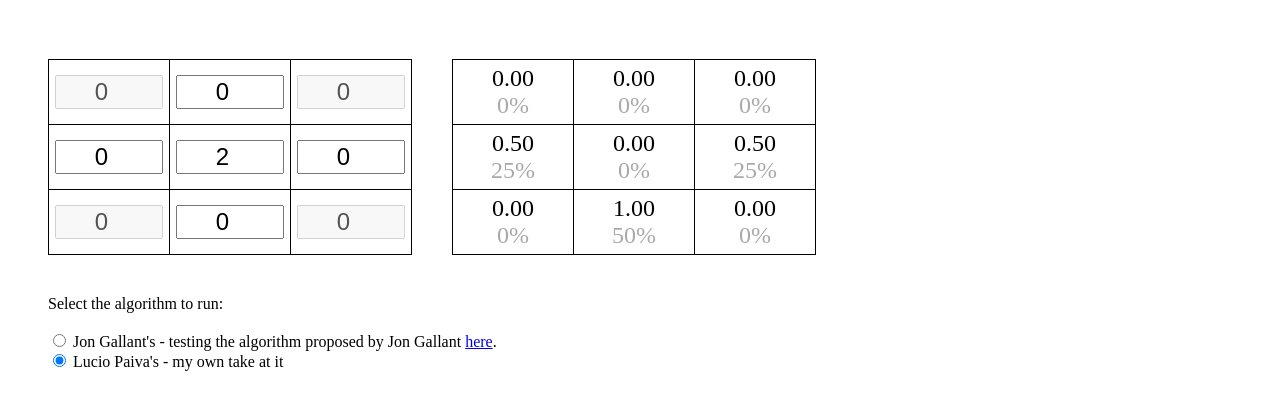
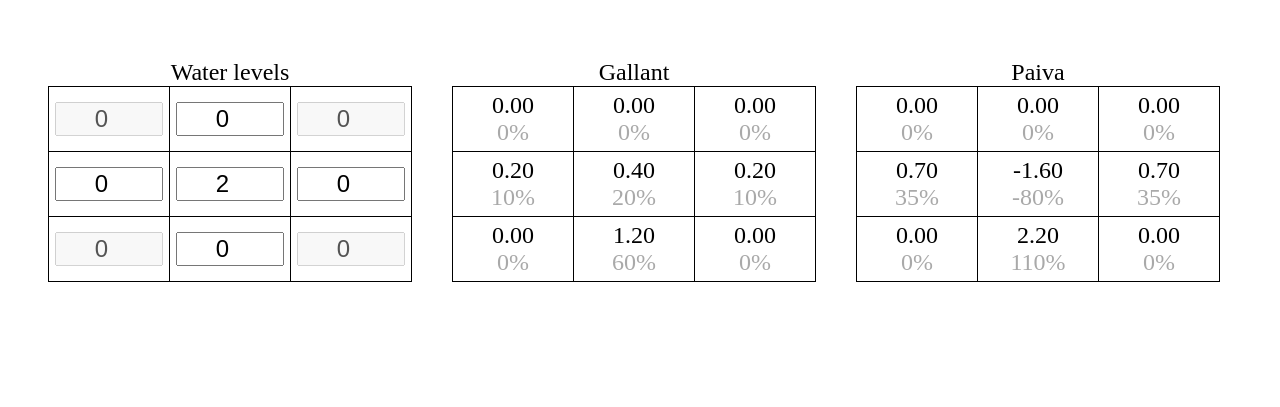
Before and after one commit to luciopaiva/water, a plain HTML site: page spreading-test.html in a window 1280 px wide. Shown: the part 61-468 px from the top of the page. Drawn offline with Linux system fonts and the light colour scheme.

Commit message:
One table per algorithm

```diff
--- a/spreading-test.html
+++ b/spreading-test.html
@@ -43,23 +43,15 @@
 <h1>Single cell flow step</h1>
 
 <div class="container">
-    <table id="cell-table"></table>
-    <table id="diff-table"></table>
-</div>
-
-<div class="algorithm-box">
-    Select the algorithm to run:
-    <br>
-    <br>
-
-    <input name="algorithm" type="radio" id="radio-gallant">
-    <label for="radio-gallant">Jon Gallant's - testing the algorithm proposed by Jon Gallant
-    <a href="https://github.com/jongallant/LiquidSimulator/blob/8b57f684e2710192946fe53644e8e2bc2db2086a/Assets/Scripts/LiquidSimulator.cs">here</a>.</label>
-
-    <br>
-
-    <input name="algorithm" type="radio" id="radio-paiva" checked>
-    <label for="radio-paiva">Lucio Paiva's - my own take at it</label>
+    <table id="cell-table">
+        <caption>Water levels</caption>
+    </table>
+    <table id="diff-table-gallant">
+        <caption>Gallant</caption>
+    </table>
+    <table id="diff-table-paiva">
+        <caption>Paiva</caption>
+    </table>
 </div>
 
 <script type="module" src="spreading-test.js"></script>
--- a/spreading-test.js
+++ b/spreading-test.js
@@ -160,11 +160,22 @@ class JonGallants {
     }
 }
 
+class AlgoInfo {
+    constructor (index, instance, table) {
+        this.index = index;
+        this.instance = instance;
+        this.table = table;
+    }
+    run() {
+        this.instance.run();
+    }
+}
+
 const size = 3;
 const matrix = Array.from(Array(size), () => Array.from(Array(size), () => {
     return {
         element: null,
-        diffElement: null,
+        diffElementByAlgorithmIndex: [],
         value: 0,
         diff: 0
     }
@@ -176,12 +187,10 @@ const right = matrix[2][1];
 const down = matrix[1][2];
 const left = matrix[0][1];
 
-const ALGORITHM_GALLANT = 0;
-const ALGORITHM_PAIVA = 1;
-let selectedAlgorithm = null;
-
-const jonGallants = new JonGallants();
-const lucioPaivas = new LucioPaivas();
+const ALGORITHMS = [
+    new AlgoInfo(0, new JonGallants(), document.getElementById("diff-table-gallant")),
+    new AlgoInfo(1, new LucioPaivas(), document.getElementById("diff-table-paiva"))
+];
 
 initialize();
 
@@ -191,11 +200,10 @@ function initialize() {
     center.value = 2;
 
     const cellTable = document.getElementById("cell-table");
-    const diffTable = document.getElementById("diff-table");
 
+    // create input table
     for (let y = 0; y < size; y++) {
         const cellRowElement = cellTable.insertRow();
-        const diffRowElement = diffTable.insertRow();
 
         for (let x = 0; x < size; x++) {
             const cellObj = matrix[x][y];
@@ -210,7 +218,6 @@ function initialize() {
             }
 
             const cellElement = cellRowElement.insertCell();
-            // cellElement.setAttribute("id", colIndex + "-" + rowIndex);
 
             cellElement.appendChild(input);
             input.addEventListener("input", () => {
@@ -219,26 +226,25 @@ function initialize() {
             });
             cellObj.element = input;
             cellObj.element.value = cellObj.value;
-
-            const diffElement = diffRowElement.insertCell();
-            cellObj.diffElement = diffElement;
-            diffElement.innerHTML = "0";
-
-            updateCellDiffElement(cellObj);
         }
     }
 
-    const radioGallant = document.getElementById("radio-gallant");
-    radioGallant.addEventListener("input", () => {
-        selectedAlgorithm = ALGORITHM_GALLANT;
-        recalculate();
+    // create output tables
+    ALGORITHMS.forEach(algo => {
+        for (let y = 0; y < size; y++) {
+
+            const diffRowElement = algo.table.insertRow();
+
+            for (let x = 0; x < size; x++) {
+                const cellObj = matrix[x][y];
+
+                let diffElement = diffRowElement.insertCell();
+                cellObj.diffElementByAlgorithmIndex[algo.index] = diffElement;
+                diffElement.innerHTML = "0";
+                updateCellDiffElement(cellObj, algo.index);
+            }
+        }
     });
-    const radioPaiva = document.getElementById("radio-paiva");
-    radioPaiva.addEventListener("input", () => {
-        selectedAlgorithm = ALGORITHM_PAIVA;
-        recalculate();
-    });
-    selectedAlgorithm = radioPaiva.hasAttribute("checked") ? ALGORITHM_PAIVA : ALGORITHM_GALLANT;
 
     recalculate();
 }
@@ -248,34 +254,32 @@ function clearDiffs() {
         for (let x = 0; x < size; x++) {
             const cell = matrix[x][y];
             cell.diff = 0;
-            updateCellDiffElement(cell);
+            ALGORITHMS.forEach(algo => updateCellDiffElement(cell, algo.index));
         }
     }
 }
 
-function updateAllElements() {
+function updateDiffElementsForAlgorithm(algorithmIndex) {
     for (let x = 0; x < size; x++) {
         for (let y = 0; y < size; y++) {
             const cell = matrix[x][y];
-            updateCellDiffElement(cell);
+            updateCellDiffElement(cell, algorithmIndex);
         }
     }
 }
 
-function updateCellDiffElement(cell) {
+function updateCellDiffElement(cell, algorithmIndex) {
     const netValue = (cell === center) ? cell.value + cell.diff : cell.diff;
     const perc = center.value > 0 ? 100 * (netValue / center.value) : 0;
-    cell.diffElement.innerHTML = `${netValue.toFixed(2)} <br> <span class="perc">${perc.toFixed(0)}%</span>`;
+    cell.diffElementByAlgorithmIndex[algorithmIndex].innerHTML =
+        `${netValue.toFixed(2)} <br> <span class="perc">${perc.toFixed(0)}%</span>`;
 }
 
 function recalculate() {
     clearDiffs();
 
-    if (selectedAlgorithm === ALGORITHM_GALLANT) {
-        jonGallants.run();
-    } else {
-        lucioPaivas.run();
-    }
-
-    updateAllElements();
+    ALGORITHMS.forEach(algo => {
+        algo.run();
+        updateDiffElementsForAlgorithm(algo.index);
+    });
 }
```
